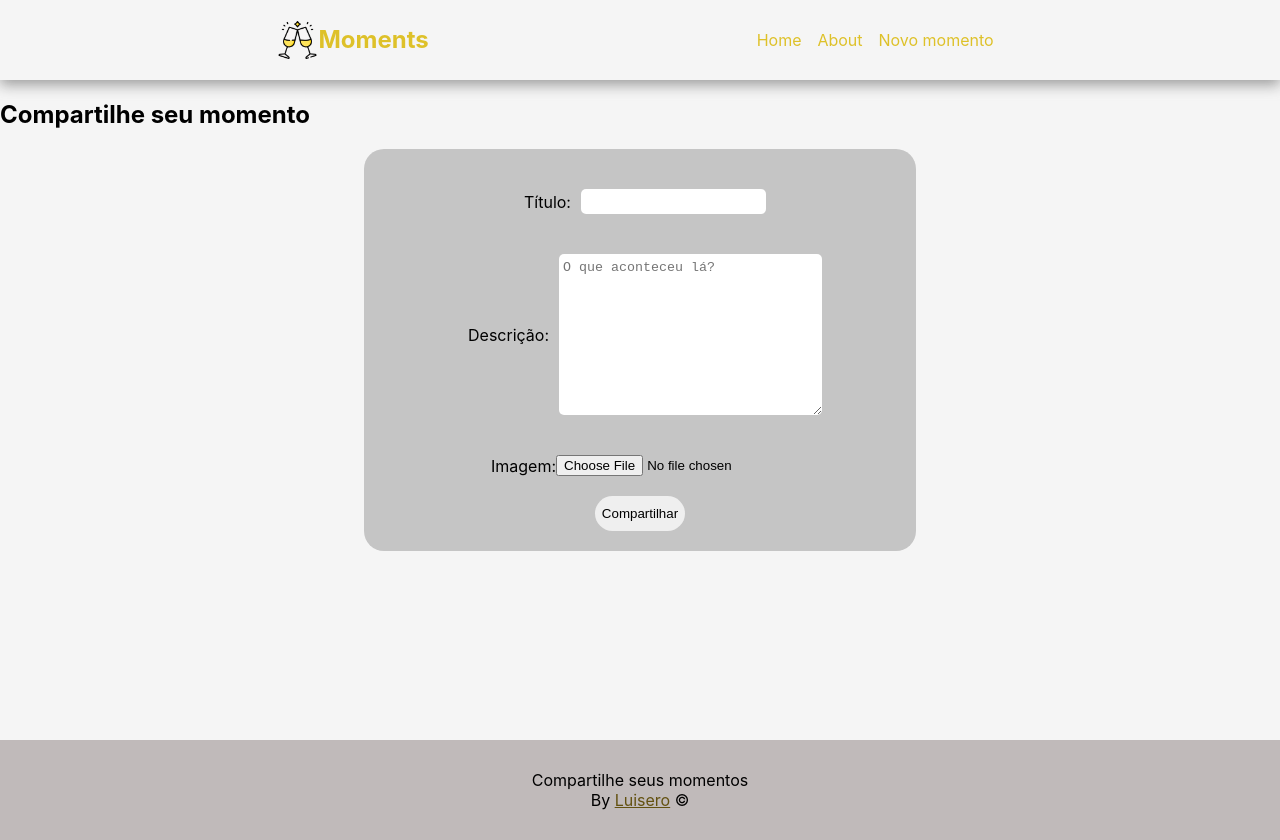
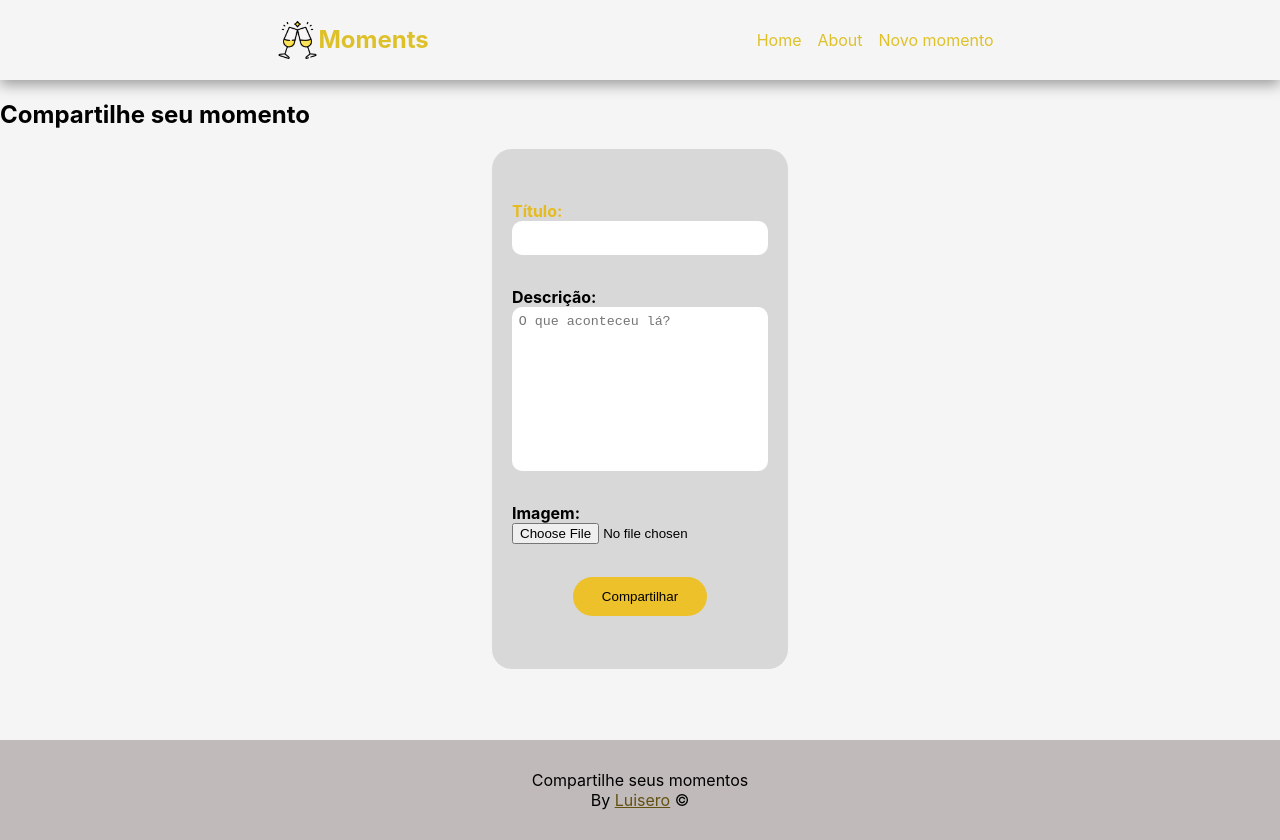
Before and after one commit to Luisero/moments, an Angular app: page /moments/new in a window 1280 px wide. Built offline with nearby package versions, Linux system fonts and the light colour scheme.

Commit message:
STYLE: form style was modify

```diff
--- a/src/app/components/moment-form/moment-form.component.css
+++ b/src/app/components/moment-form/moment-form.component.css
@@ -0,0 +1,72 @@
+
+form{
+    width: 20vw;
+    min-height: 60vh;
+    max-height: 70vh ;
+    margin: 10px auto;
+    background-color: rgb(216, 216, 216);
+    border-radius: 20px;
+    padding: 20px;
+
+    display: flex;
+    flex-direction: column;
+    align-items: left;
+    justify-content: space-evenly;
+}
+
+
+form .input-container{
+    display: flex;
+    flex-direction: column-reverse;
+    align-items: left;
+    justify-content: left;
+
+    font-weight: bold;
+}
+
+
+
+.input-container input[type="text"]{
+    height: 1.5em;
+    border: none;
+    outline: none;
+    padding: .5em;
+    border-radius: 10px;
+}
+
+.input-container label{
+    transition-duration:.3s;
+}
+
+.input-container>input[type='text']:focus ~ label{
+    color: #e7bb1c;
+}
+
+.input-container>textarea:focus ~label{
+    color: #e7bb1c;
+}
+.input-container textarea{
+    border: none;
+    outline: none;
+    border-radius: 10px;
+    padding: .5em;
+    resize: none;
+}
+
+
+.input-container input[type="submit"]{
+    width: 10em;
+    padding: .9em .2em;
+    margin: 0 auto;
+    border: none;
+    outline: none;
+    border-radius: 20px;
+    cursor: pointer;
+    background-color: #edc129;
+    transition-duration: .2s;
+}
+
+
+.input-container input[type="submit"]:hover{
+    background-color: #c29905;
+}
--- a/src/app/components/moment-form/moment-form.component.html
+++ b/src/app/components/moment-form/moment-form.component.html
@@ -1,15 +1,17 @@
 <form action="" method="post">
-    <div>
+    <div class="input-container">
+        <input type="text"  name="title" id="title" required autofocus>
         <label for="title">Título: </label>
-        <input type="text"  name="title" id="title" required>
     </div>
-    <div>
+    <div class="input-container">
+        <textarea name="description" id="description" cols="30" rows="10" placeholder="O que aconteceu lá?" ></textarea>
         <label for="description">Descrição: </label>
-        <textarea name="description" id="description" cols="30" rows="10" placeholder="O que aconteceu lá?"></textarea>
     </div>
-    <div>
+    <div class="input-container">
+        <input type="file"  name="image" id="image" required>
         <label for="image">Imagem:</label>
-        <input type="file"  name="image" id="image" required>
     </div>
-    <input type="submit" value="{{btnText}}">
+    <div class="input-container">
+        <input type="submit" value="{{btnText}}">
+    </div>
 </form>
--- a/src/styles.css
+++ b/src/styles.css
@@ -9,40 +9,3 @@ body{
 main{
     min-height: 80vh;
 }
-
-form{
-    margin: 0 auto;
-    width: 40vw;
-    background-color: rgb(197, 197, 197);
-    padding: 20px;
-    border-radius: 20px;
-    display: flex;
-    justify-content: center;
-    flex-direction: column;
-    align-items: center;
-}
-
-form> div{
-    margin: 0 auto;
-    width: 100%;
-    display: flex;
-    align-items: center;
-    justify-content: center;
-    padding: 20px 10px;
-}
-
-form input[type="text"], textarea{
-    padding: .4em .3em;
-    border-radius: 5px;
-    border: none;
-    outline: none;
-    margin: 0 10px;
-}
-
-form input[type="submit"]{
-    padding: 10px 7px;
-    border: none;
-    outline: none;
-    border-radius: 20px;
-    cursor: pointer;
-}
```
